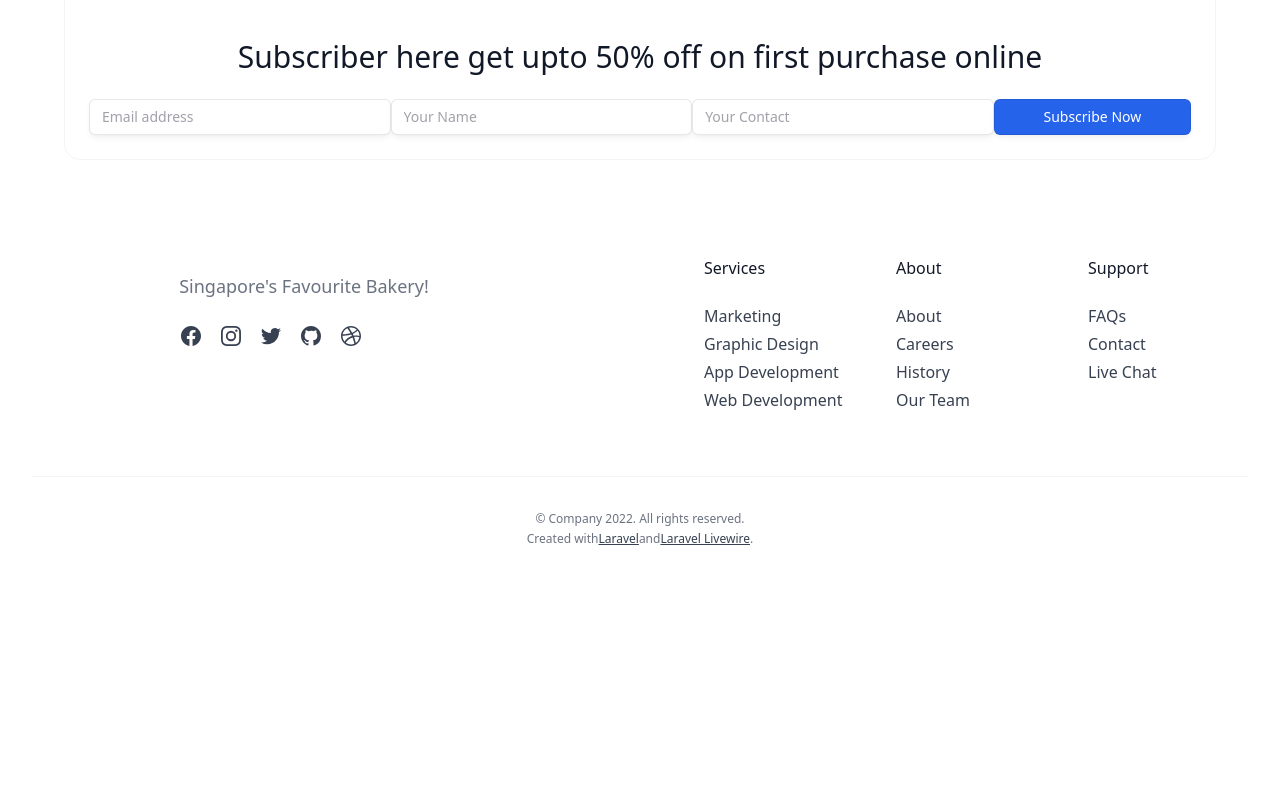
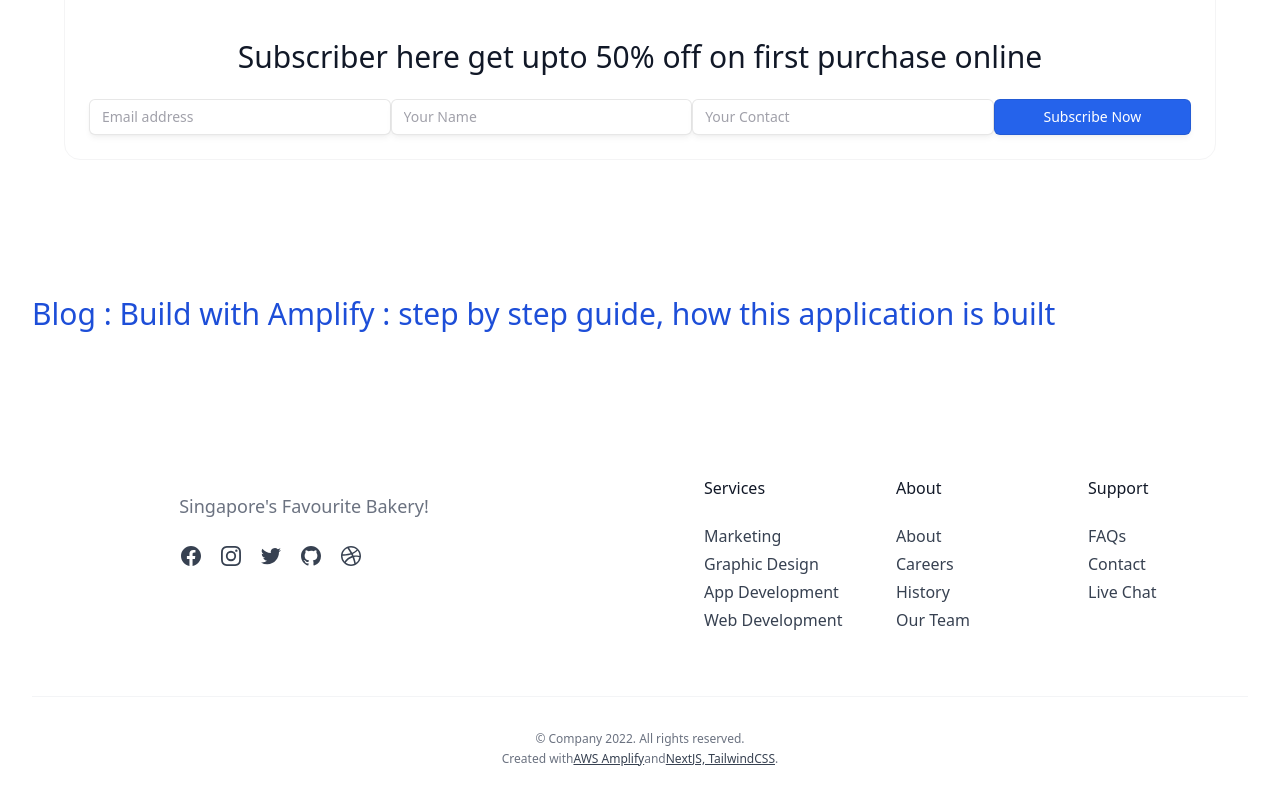
Before and after one commit to DelighteckSG/favourite-bakery, a Next.js app: page / in a window 1280 px wide. Shown: the part 998-1798 px from the top of the page. Before the commit the page ends 1578 px from the top, so only its background shows below. Built offline with nearby package versions, Linux system fonts and the light colour scheme; what @aws-amplify/core would draw is missing.

Commit message:
add blog link

```diff
--- a/src/components/Footer.jsx
+++ b/src/components/Footer.jsx
@@ -67,7 +67,17 @@ export function Footer() {
     <footer aria-label="Site Footer" className="bg-white dark:bg-gray-900">
       <div className="mx-auto max-w-screen-xl px-4 pt-16 pb-8 sm:px-6 lg:px-8">
         <SubscriberHere />
-
+        <div className="mt-16 grid grid-cols-1 gap-8  lg:gap-32">
+          <Link
+            className="text-blue-700 text-3xl transition hover:text-blue-700/75 dark:text-white dark:hover:text-white/75 pt-10 pb-20"
+            href="https://blog.delighteck.com/series/build-nextjs-with-amplify"
+            target="_blank"
+            rel="noreferrer"
+          >
+            Blog : Build with Amplify : step by step guide, how this application
+            is built
+          </Link>
+        </div>
         <div className="mt-16 grid grid-cols-1 gap-8 lg:grid-cols-2 lg:gap-32">
           <div className="mx-auto max-w-sm lg:max-w-none">
             <p className="mt-4 text-center text-gray-500 dark:text-gray-400 lg:text-left lg:text-lg">
@@ -299,14 +309,14 @@ export function Footer() {
               href=""
               className="text-gray-700 underline transition hover:text-gray-700/75 dark:text-white dark:hover:text-white/75"
             >
-              Laravel
+              AWS Amplify
             </Link>
             and
             <Link
               href=""
               className="text-gray-700 underline transition hover:text-gray-700/75 dark:text-white dark:hover:text-white/75"
             >
-              Laravel Livewire
+              NextJS, TailwindCSS
             </Link>
             .
           </p>
```
